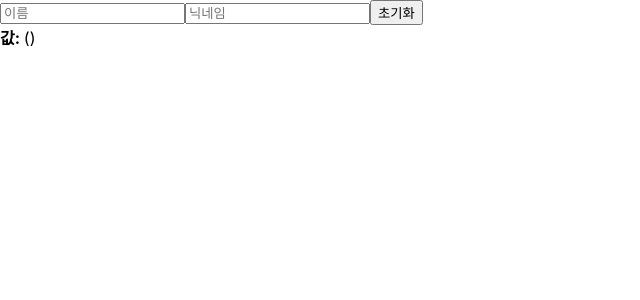
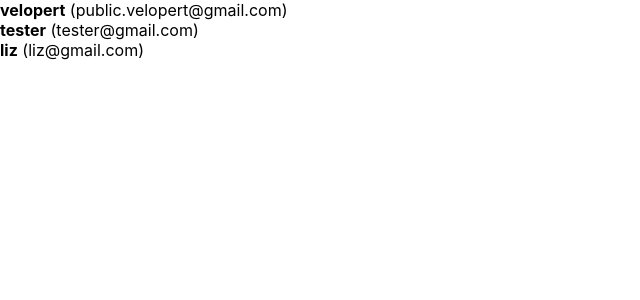
Before and after one commit to sh6986/react-tutorial, a React (Create React App) app in the folder begin-react/: page / in a window 1280 px wide. Shown: the top 300 px of the page, without its empty margins (0-640 px from the left). Built offline with nearby package versions, Linux system fonts and the light colour scheme.

Commit message:
작업내용 : 11. 배열 렌더링하기 작업일시 : 2021.03.20 작업자 : 오승현

```diff
--- a/begin-react/src/App.js
+++ b/begin-react/src/App.js
@@ -1,10 +1,10 @@
 import React from 'react';
-import InputSample from './inputSample';
+import UserList from './UserList';
 
 
 function App() {
   return (
-    <InputSample/>
+    <UserList />
   )
 }
 
--- /dev/null
+++ b/begin-react/src/UserList.js
@@ -0,0 +1,42 @@
+import React from 'react';
+
+function User({user}) {
+    return (
+        <div>
+            <b>{user.username}</b> <span>({user.email})</span>
+        </div>
+    );
+
+}
+
+function UserList() {
+    const users = [
+        {
+            id: 1,
+            username: 'velopert',
+            email: 'public.velopert@gmail.com'
+        },
+        {
+            id: 2,
+            username: 'tester',
+            email: 'tester@gmail.com'
+        },
+        {
+            id: 3,
+            username: 'liz',
+            email: 'liz@gmail.com'
+        }
+    ];
+
+    return (
+        <div>
+            {
+                users.map(
+                    user => (<User user={user} key={user.id}/>)
+                )
+            }
+        </div>
+    );
+}
+
+export default UserList;
```
